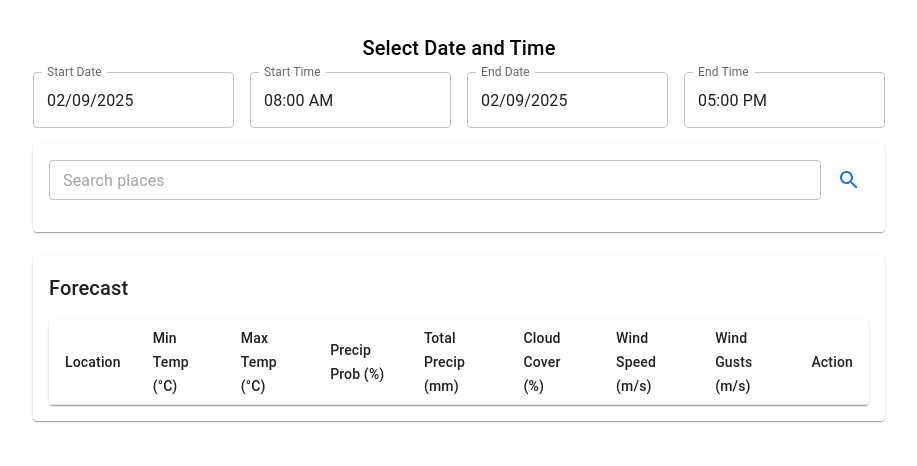
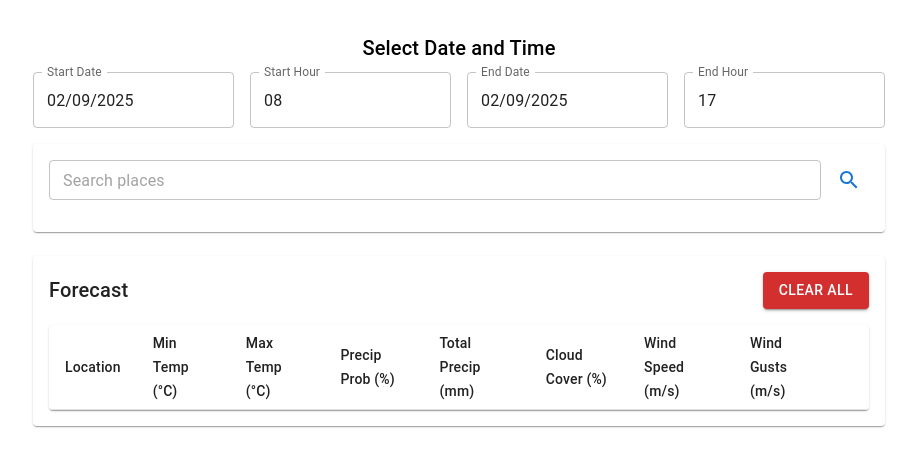
Before and after one commit to dkarlo2/weatherplan-web, a React (Create React App) app: page / in a window 1280 px wide. Shown: the top 466 px of the page, without its empty margins (181-1098 px from the left). Built offline with nearby package versions, Linux system fonts and the light colour scheme.

Commit message:
use local storage and handle datetime updates

```diff
--- a/src/App.js
+++ b/src/App.js
@@ -1,5 +1,5 @@
-import React, { useState } from "react";
-import { Container, Typography, Box, TextField, Table, TableBody, TableCell, TableContainer, TableHead, TableRow, Paper, IconButton } from "@mui/material";
+import React, { useState, useEffect } from "react";
+import { Container, Typography, Box, TextField, Table, TableBody, TableCell, TableContainer, TableHead, TableRow, Paper, IconButton, Button, Snackbar } from "@mui/material";
 import SearchIcon from "@mui/icons-material/Search";
 import RemoveIcon from "@mui/icons-material/Remove";
 import { DatePicker, TimePicker, LocalizationProvider } from "@mui/x-date-pickers";
@@ -9,22 +9,90 @@ import { fetchForecast } from "./services/forecastService";
 
 const getTomorrowAt = (hour) => {
   const date = new Date();
-  date.setDate(date.getDate() + 1); // Move to tomorrow
-  date.setHours(hour, 0, 0, 0); // Set to desired
+  date.setDate(date.getDate() + 1);
+  date.setHours(hour, 0, 0, 0);
   return date;
+};
+
+const loadStoredPeriod = () => {
+  const defaultStartDateTime = getTomorrowAt(8);
+  const defaultEndDateTime = getTomorrowAt(17);
+  const parsedStartDate = new Date(localStorage.getItem("startDateTime") || defaultStartDateTime.toISOString());
+  const parsedEndDate = new Date(localStorage.getItem("endDateTime") || defaultEndDateTime.toISOString());
+  if (parsedStartDate > new Date() && parsedEndDate > new Date() && parsedEndDate > parsedStartDate) {
+    return { startDateTime: parsedStartDate, endDateTime: parsedEndDate };
+  }
+  return { startDateTime: defaultStartDateTime, endDateTime: defaultEndDateTime };
 };
 
 const WeatherDashboard = () => {
   const [searchTerm, setSearchTerm] = useState("");
   const [places, setPlaces] = useState([]);
-  const [forecastData, setForecastData] = useState([]);
-  const [startDateTime, setStartDateTime] = useState(getTomorrowAt(8));
-  const [endDateTime, setEndDateTime] = useState(getTomorrowAt(17));
+  const [forecastData, setForecastData] = useState(JSON.parse(localStorage.getItem("forecastData")) || []);
+  const [startDateTime, setStartDateTime] = useState(loadStoredPeriod().startDateTime);
+  const [endDateTime, setEndDateTime] = useState(loadStoredPeriod().endDateTime);
+  const [errorMessage, setErrorMessage] = useState("");
+
+  useEffect(() => {
+    localStorage.setItem("forecastData", JSON.stringify(forecastData));
+  }, [forecastData]);
+
+  useEffect(() => {
+    localStorage.setItem("startDateTime", startDateTime.toISOString());
+    localStorage.setItem("endDateTime", endDateTime.toISOString());
+  }, [startDateTime, endDateTime]);
+
+  useEffect(() => {
+    forecastData.forEach(async (data) => {
+      try {
+        const updatedForecast = await fetchForecast(data.latitude, data.longitude, startDateTime, endDateTime);
+        setForecastData((prev) =>
+          prev.map((item) => (item.location === data.location ? { ...updatedForecast, location: data.location, latitude: data.latitude, longitude: data.longitude } : item))
+        );
+      } catch (error) {
+        setErrorMessage("Error loading forecast");
+      }
+    });
+  }, [startDateTime, endDateTime]);
+
+  const handleStartDateTimeChange = (newValue) => {
+    newValue.setMinutes(0);
+    if (newValue < new Date()) {
+      newValue = new Date();
+      newValue.setHours(newValue.getHours() + 1);
+      newValue.setMinutes(0);
+      if (newValue > endDateTime) {
+        setEndDateTime(newValue);
+      }
+    } else if (newValue > endDateTime) {
+      setEndDateTime(newValue);
+    }
+    setStartDateTime(newValue);
+  };
+
+  const handleEndDateTimeChange = (newValue) => {
+    newValue.setMinutes(0);
+    if (newValue < new Date()) {
+      newValue = new Date();
+      newValue.setHours(newValue.getHours() + 1);
+      newValue.setMinutes(0);
+      if (newValue < startDateTime) {
+        setStartDateTime(newValue);
+      }
+    } else if (newValue <= startDateTime) {
+      setStartDateTime(newValue);
+    }
+    setEndDateTime(newValue);
+  };
 
   const handleSearch = async () => {
-    if (searchTerm.trim() !== "") {
-      const results = await fetchPlaces(searchTerm);
-      setPlaces(results);
+    try {
+      if (searchTerm.trim() !== "") {
+        const results = await fetchPlaces(searchTerm);
+        setPlaces(results);
+      }
+    } catch (error) {
+      setErrorMessage("Error performing search");
     }
   };
 
@@ -35,24 +103,37 @@ const WeatherDashboard = () => {
   };
 
   const handleAddPlace = async (place) => {
-    const forecast = await fetchForecast(place.latitude, place.longitude, startDateTime, endDateTime);
-    setForecastData((prev) => [...prev, { ...forecast, location: place.name }]);
+    if (forecastData.some((data) => data.location === place.name)) {
+      setErrorMessage("This place is already added to the forecast");
+      return;
+    }
+    try {
+      const forecast = await fetchForecast(place.latitude, place.longitude, startDateTime, endDateTime);
+      setForecastData((prev) => [...prev, { ...forecast, location: place.name, latitude: place.latitude, longitude: place.longitude }]);
+    } catch (error) {
+      setErrorMessage("Error loading forecast");
+    }
   };
 
   const handleRemovePlace = (location) => {
     setForecastData((prev) => prev.filter((data) => data.location !== location));
   };
 
+  const handleClearForecast = () => {
+    setForecastData([]);
+  };
+
+  // TODO use DateTimeRangePicker
   return (
     <LocalizationProvider dateAdapter={AdapterDateFns}>
       <Container maxWidth="md" sx={{ py: 4 }}>
         <Box display="flex" flexDirection="column" alignItems="center" mb={2}>
           <Typography variant="h6">Select Date and Time</Typography>
           <Box display="flex" gap={2} mt={1}>
-            <DatePicker label="Start Date" value={startDateTime} onChange={setStartDateTime} />
-            <TimePicker label="Start Time" value={startDateTime} onChange={setStartDateTime} />
-            <DatePicker label="End Date" value={endDateTime} onChange={setEndDateTime} />
-            <TimePicker label="End Time" value={endDateTime} onChange={setEndDateTime} />
+            <DatePicker label="Start Date" value={startDateTime} onChange={handleStartDateTimeChange} disablePast />
+            <TimePicker label="Start Hour" ampm={false} views={['hours']} value={startDateTime} onChange={handleStartDateTimeChange} />
+            <DatePicker label="End Date" value={endDateTime} onChange={handleEndDateTimeChange} disablePast />
+            <TimePicker label="End Hour" ampm={false} views={['hours']} value={endDateTime} onChange={handleEndDateTimeChange} />
           </Box>
         </Box>
 
@@ -81,7 +162,10 @@ const WeatherDashboard = () => {
         </Paper>
 
         <Paper sx={{ p: 2 }}>
-          <Typography variant="h6" mb={2}>Forecast</Typography>
+          <Box display="flex" justifyContent="space-between" alignItems="center" mb={2}>
+            <Typography variant="h6">Forecast</Typography>
+            <Button variant="contained" color="error" onClick={handleClearForecast}>Clear All</Button>
+          </Box>
           <TableContainer component={Paper}>
             <Table size="small">
               <TableHead>
@@ -94,7 +178,7 @@ const WeatherDashboard = () => {
                   <TableCell>Cloud Cover (%)</TableCell>
                   <TableCell>Wind Speed (m/s)</TableCell>
                   <TableCell>Wind Gusts (m/s)</TableCell>
-                  <TableCell>Action</TableCell>
+                  <TableCell></TableCell>
                 </TableRow>
               </TableHead>
               <TableBody>
@@ -119,6 +203,7 @@ const WeatherDashboard = () => {
             </Table>
           </TableContainer>
         </Paper>
+        <Snackbar open={!!errorMessage} autoHideDuration={4000} onClose={() => setErrorMessage("")} message={errorMessage} />
       </Container>
     </LocalizationProvider>
   );
```
